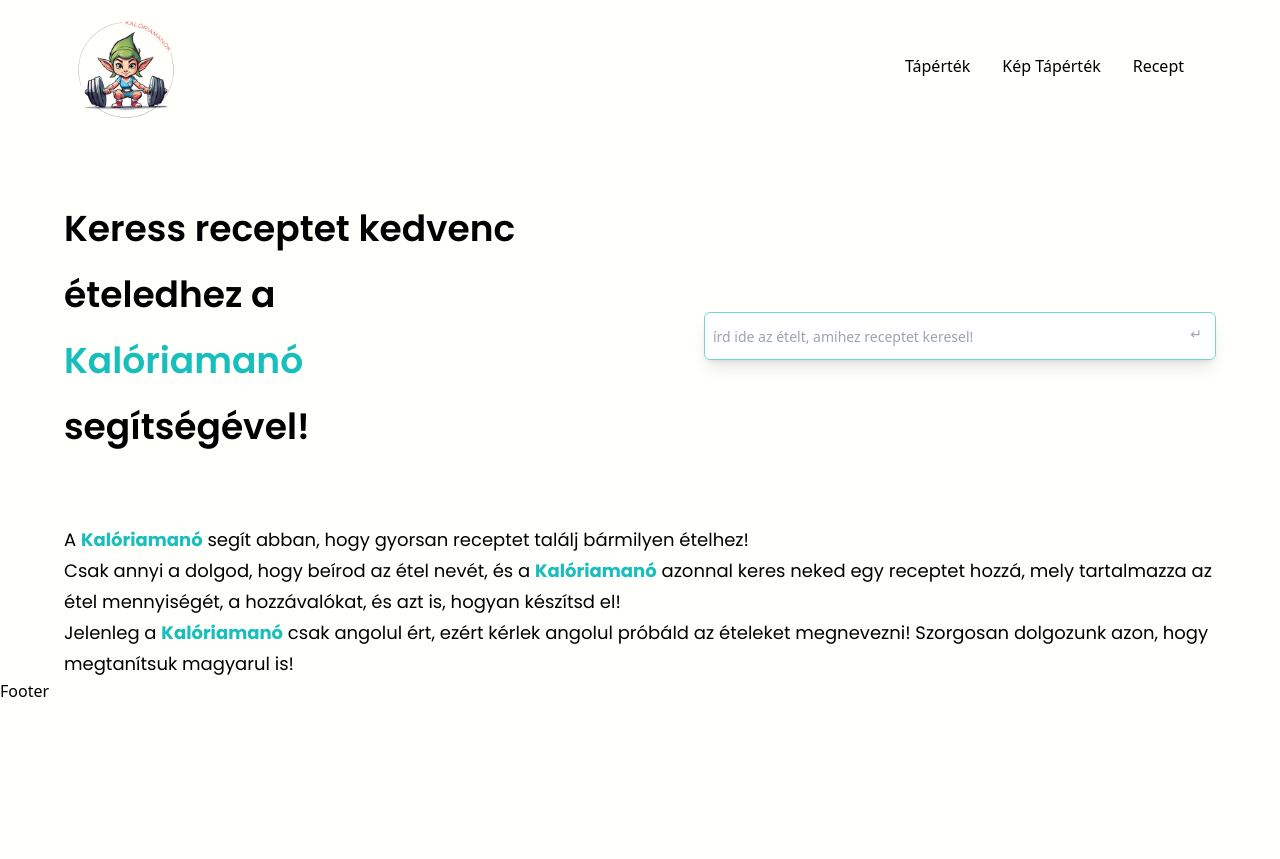
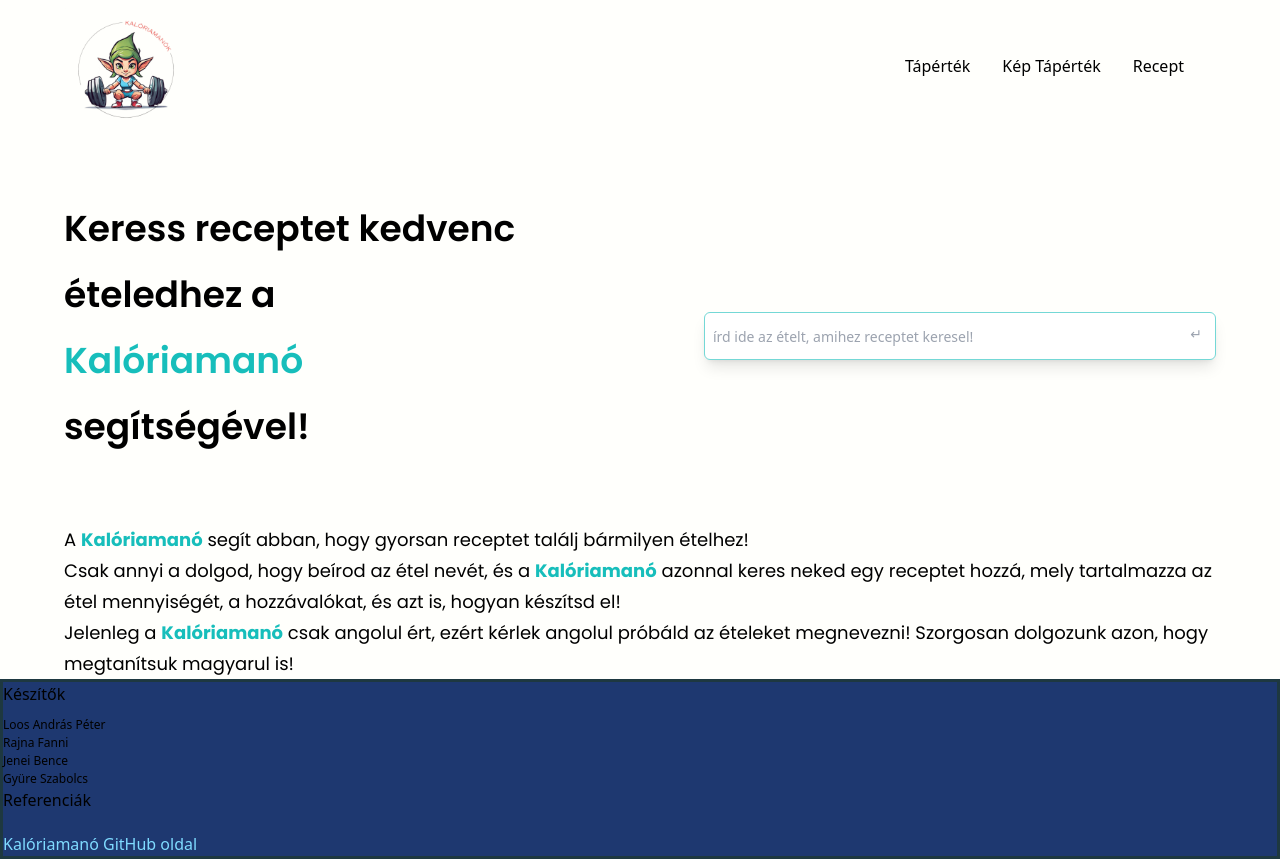
Before and after one commit to Kaloriamanok/Kaloriamano, a React (Vite) app: page /recipe in a window 1280 px wide. Before the commit the page ends 800 px from the top, so only its background shows below. Built offline with nearby package versions, Linux system fonts and the light colour scheme.

Commit message:
Footer elkészítése

```diff
--- a/src/components/Footer.jsx
+++ b/src/components/Footer.jsx
@@ -1,7 +1,48 @@
 import React from "react";
 
 const Footer = () => {
-  return <div>Footer</div>;
+  const creators = ["Loos András Péter", "Rajna Fanni", "Jenei Bence", "Gyüre Szabolcs"];
+
+  return (
+    <footer>
+    <div className="container">
+      <div className="row">
+        <div className="col-md-6">
+          <h3 style={{ fontSize: "16px", marginBottom: "10px" }}>Készítők</h3>
+          <ul style={{ fontSize: "12px", listStyle: "none", padding: 0 }}>
+            {creators.map((creator, index) => (
+              <li key={index}>{creator}</li>
+            ))}
+          </ul>
+        </div>
+
+        <div className="col-md-3">
+          <h3 style={{ fontSize: "16px", marginBottom: "20px" }}>Referenciák</h3>
+        </div>
+
+        <div className="col-md-3">
+          <a
+            href="https://github.com/Kaloriamanok/Kaloriamano"
+            target="_blank"
+            rel="noopener noreferrer"
+            style={{
+              fontSize: "16px",
+              color: "#7FDBFF",
+              textDecoration: "none",
+              transition: "color 0.2s",
+              display: "block",
+              marginTop: "10px",
+            }}
+          >
+            Kalóriamanó GitHub oldal
+          </a>
+        </div>
+      </div>
+    </div>
+  </footer>
+
+
+  );
 };
 
 export default Footer;
--- a/src/index.css
+++ b/src/index.css
@@ -34,3 +34,8 @@
 .dropdown-menu.show {
   transform: translateY(0);
 }
+
+footer {
+  background-color: #1e3870;
+  border: solid #1e3840;
+}
```
